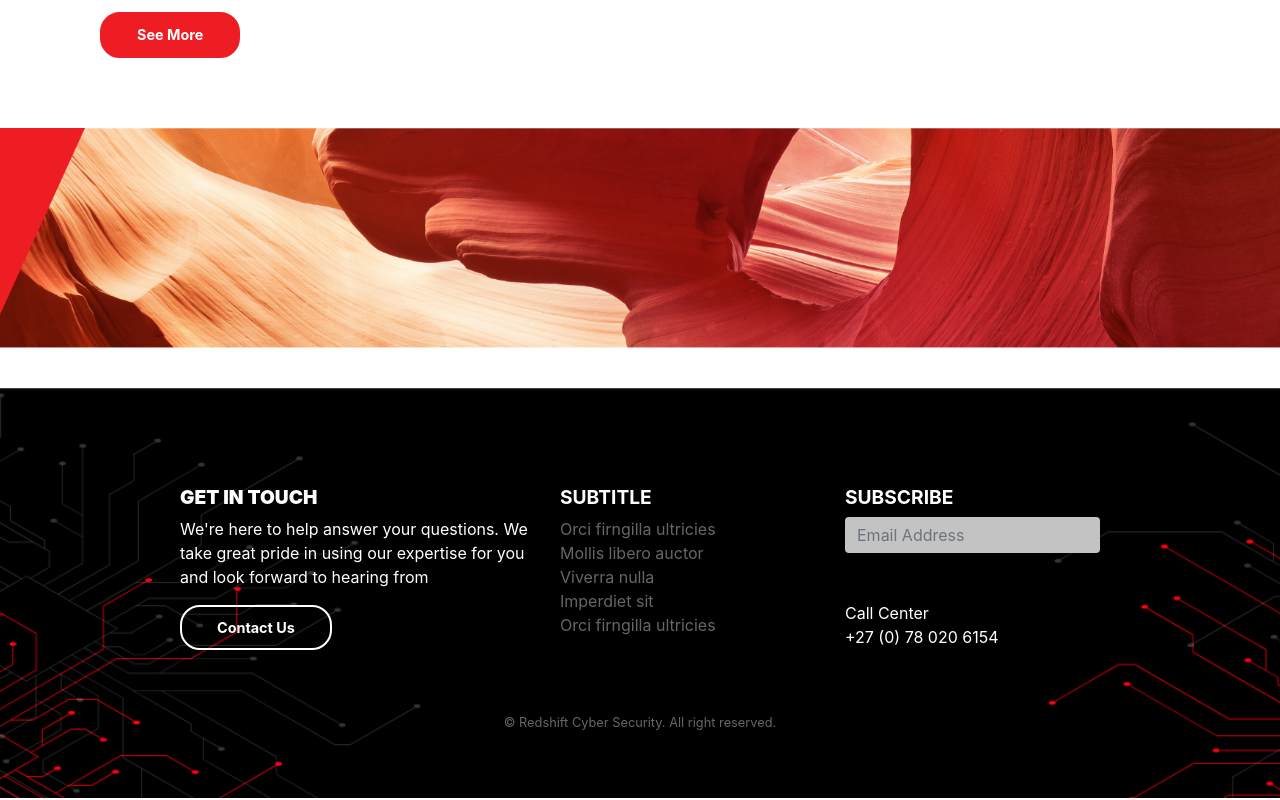
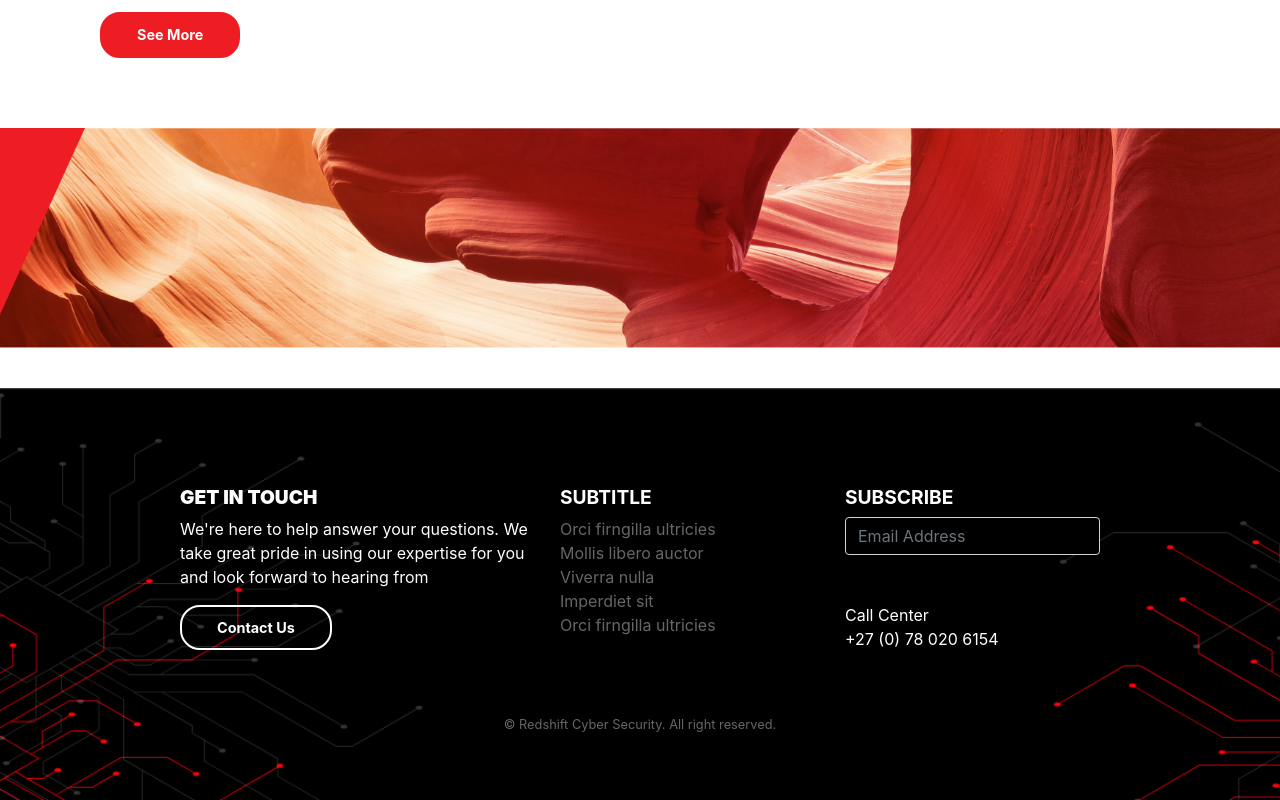
Before and after one commit to Panfi/Redshift, a React (Create React App) app: page /blog in a window 1280 px wide. Shown: the part 3155-3955 px from the top of the page. Built offline with nearby package versions, Linux system fonts and the light colour scheme.

Commit message:
Contact fixes

```diff
--- a/src/components/footerComponent/index.js
+++ b/src/components/footerComponent/index.js
@@ -36,7 +36,7 @@ function Footer() {
                   <Input
                     type="email"
                     name="email"
-                    id="email"
+                    id="emailFooter"
                     placeholder="Email Address"
                   />
                 </FormGroup>
```
